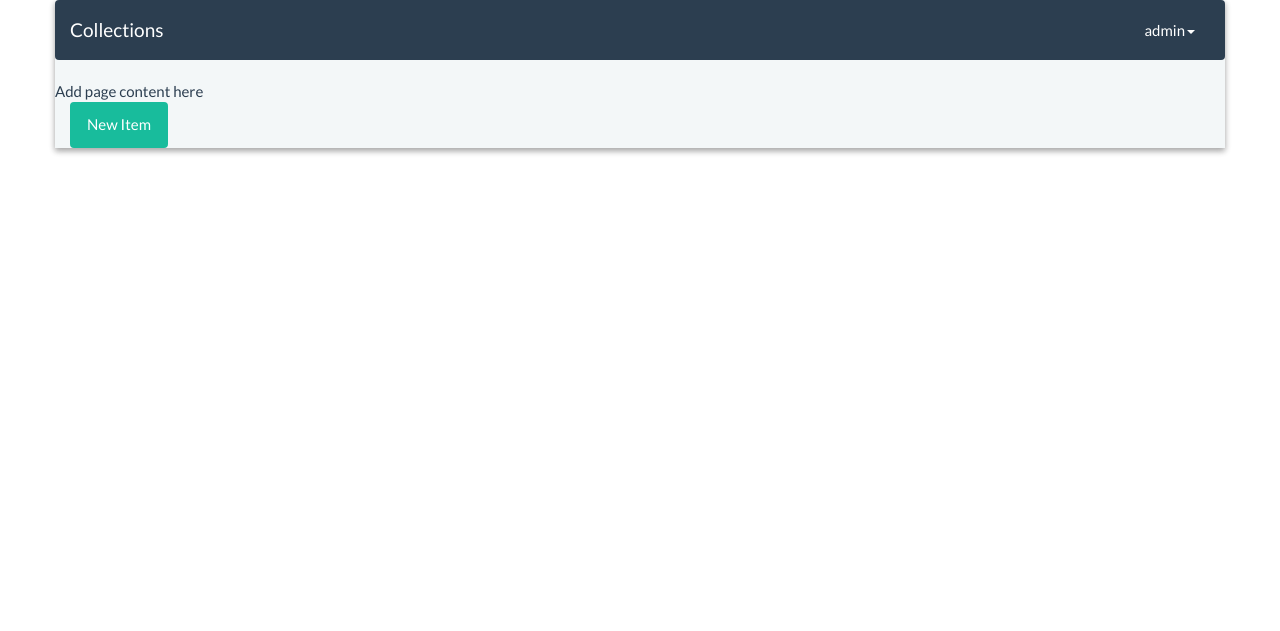
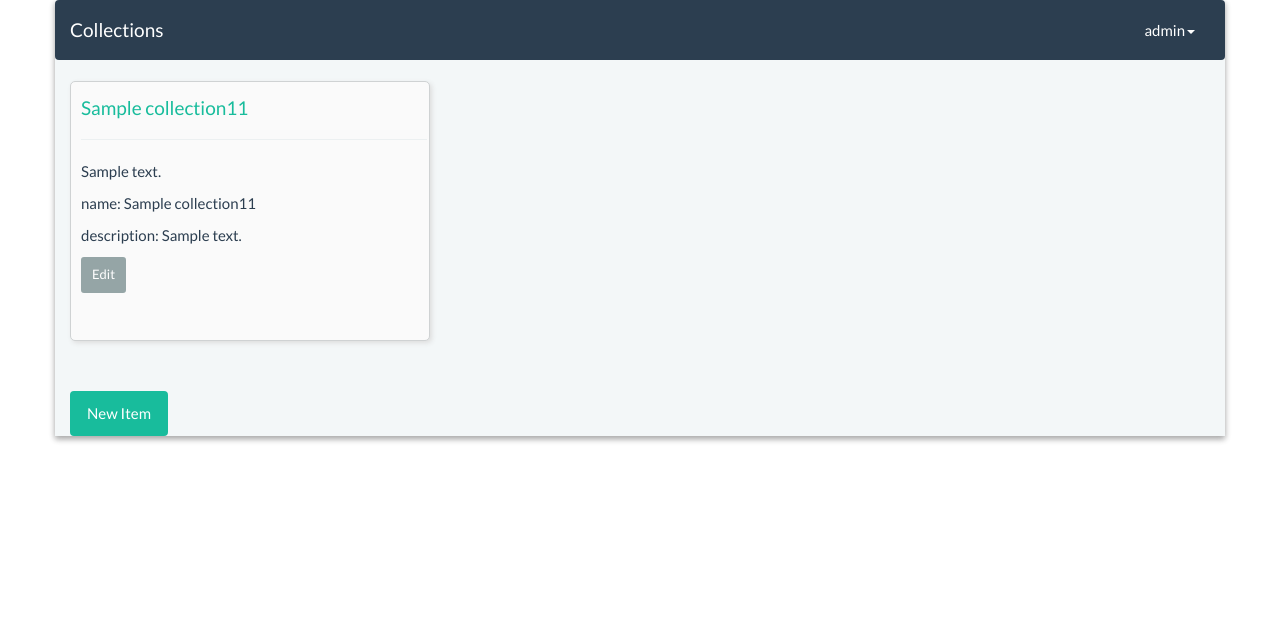
Before and after one commit to code4aLiving/my_collections, a Django app: page /collections/1 in a window 1280 px wide. Shown: the top 631 px of the page. Run offline with Django 3.2, Linux system fonts and the light colour scheme; a user stored in the database is signed in; data comes from the database, SQL or seed files in the repository; tables that the repository leaves empty hold one stand-in row (values such as "Sample post"); a database or web service that is not in the repository returns one stand-in record (values such as "Sample title"); some libraries are stand-ins or nearby versions; some web fonts are replaced.

Commit message:
saving collection items in mongodb

```diff
--- a/my_collections/common/mongodb_repository.py
+++ b/my_collections/common/mongodb_repository.py
@@ -1,19 +1,37 @@
 import pymongo
 from pymongo import MongoClient
+import json
 
 
-class MongoDbRepository():
+class MongoDbItemsRepository():
 
-	def __init__(self, connectionString='mongodb://localhost:27017/', username="", password=""):
+	def __init__(self, connectionString='mongodb://admin:admin@ds036709.mlab.com:36709/'):
 		self.connectionString = connectionString
-		self.username = username
-		self.password = password
+		self.dbName = 'collections'
 		self._connect()
+		self.db = self.client[self.dbName]
 
-	def _connect():
-		self.mongoClient = MongoClient(self.connectionString)
-
+	def _connect(self):
+		self.client = MongoClient(self.connectionString + self.dbName)
 
 	def database_exists(self, databaseName):
-		names = self.mongoClient.database_names()
+		names = self.client.database_names()
 		return databaseName in names
+
+	def insert_item(self, collectionName, item):
+		collection = self.db[str(collectionName)]
+		return collection.insert_one(item).inserted_id
+
+	def get_items(self, collectionName, page=1, pageSize=100):
+		collection = self.db[str(collectionName)]
+		count = 0
+		res = []
+		for x in collection.find():
+			res.append(x)
+			count+=1
+			if count >= pageSize:
+				break
+		return res
+
+	def get_item_by_id(self, collectionName, itemId):
+		pass
--- a/my_collections/views.py
+++ b/my_collections/views.py
@@ -8,6 +8,7 @@ from django.contrib.auth import authenticate, login
 from django.contrib.auth.forms import AuthenticationForm, UserCreationForm
 from django.core.urlresolvers import reverse
 from models import *
+from common.mongodb_repository import *
 import logging
 import pdb
 
@@ -93,6 +94,13 @@ def edit_collection(request, template_name, success_url, id):
 @login_required(login_url="login/")
 def list_collection_items(request, template_name, id):
 	collection = Collection.objects.get(id=int(id))
+
+	itemsRepository = MongoDbItemsRepository()
+
+	items = itemsRepository.get_items(collection.name + str(collection.id))
+
+	collection.items = itemsRepository.get_items(collection.name + str(collection.id))
+	print collection.items
 	return render(request, template_name,{'collection':collection})
 
 @login_required(login_url="login/")
@@ -103,12 +111,16 @@ def add_collection_item(request,id, template_name='add_item.html', success_url='
 		#print data
 
 		customFields = {}
+		d = { 'name':data['name'], 'description':data['description'], 'collectionId' : collection.id }
 		for k in data:
 			if k=="name" or k=="description" or k=="id" or k.endswith("_type"):
 				continue
+			d[k]=data[k]
 			customFields[k] = data[k + "_type"]
 
 		add_custom_fields(customFields,collection)
+		itemsRepository = MongoDbItemsRepository()
+		itemsRepository.insert_item(collection.name + str(collection.id), d)
 		return JsonResponse(data)
 	else:
 		customFields = [(k,v,field_type_value_to_field_type_name(int(v))) for k,v in get_collection_fields(collection).iteritems()]
--- a/templates/list_collection_items.html
+++ b/templates/list_collection_items.html
@@ -4,7 +4,29 @@
 	<div class="container">
 		{% csrf_token %}
 		<div class="row">
-			Add page content here
+			<ul class="item-list">
+				{%for item in collection.items %}
+					<li class="col-lg-4 scale-fade">
+						<div class="item-main">
+							<div>
+								<h4><a href="">{{item.name}}</a></h4>
+							</div>
+							<hr>
+							<div>
+								<p>{{item.description}}</p>
+							</div>
+							{% for key, value in item.items%}
+							<div>
+								<p>{{key}}: {{value}}</p>
+							</div>
+							{% endfor %}
+							<div class="footer">
+								<a class="btn btn-sm btn-default" href="{% url 'edit_collection' id=collection.id %}">Edit</a>
+							</div>
+						</div>
+					</li>
+				{%endfor%}
+			</ul>
 		</div>
 		<div id="div1">
 			<a class="btn btn-success" href="{% url 'add_item' id=collection.id %}">New Item</a>
```
Also changed, not shown: my_collections/common/__init__.py (added).
